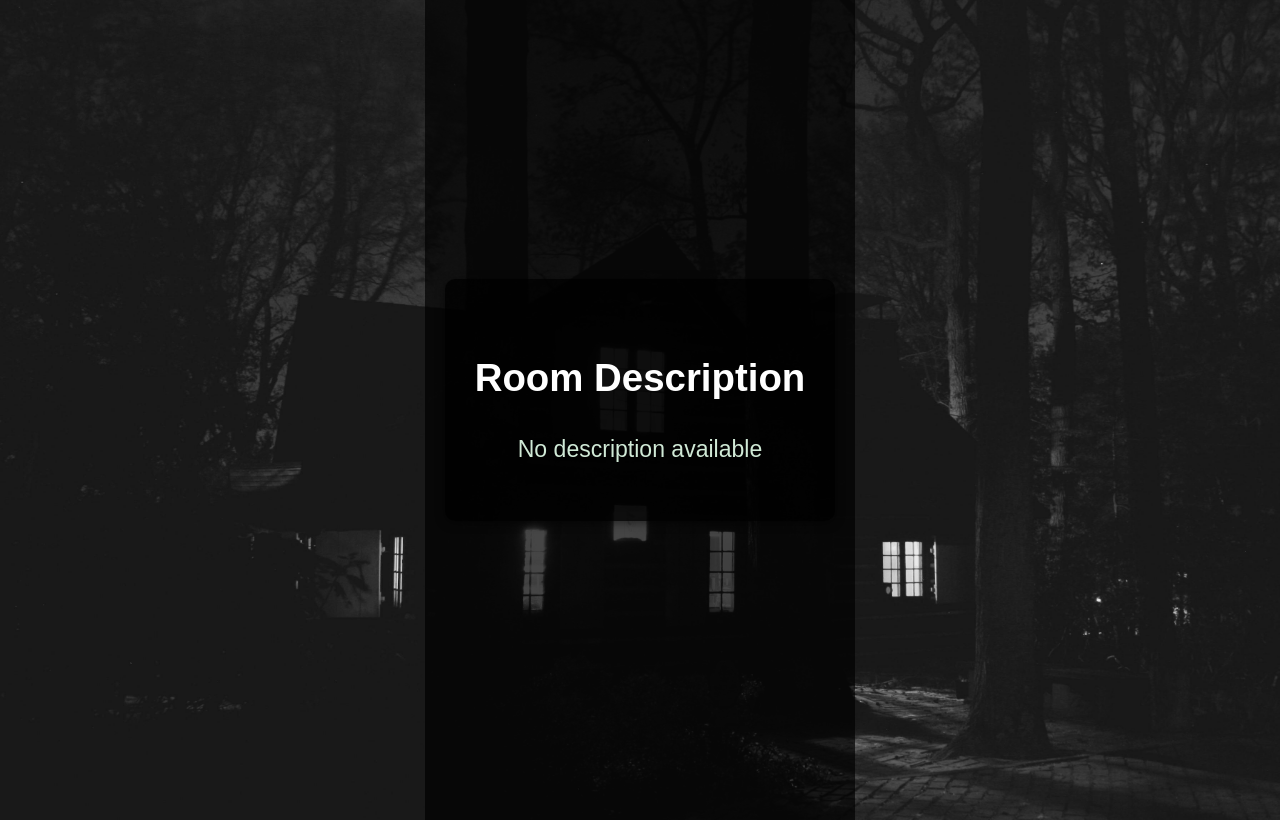
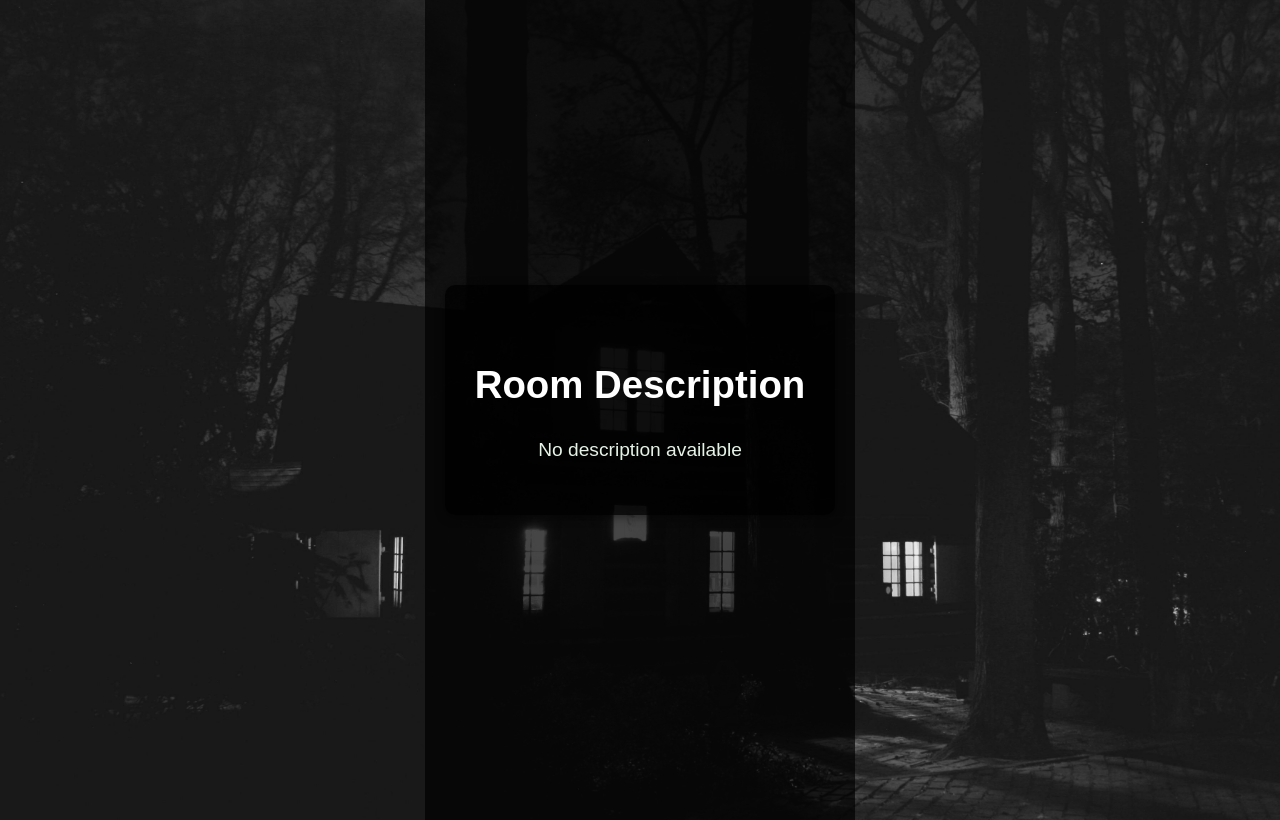
Before and after one commit to gracelo0717/touchgrass, a React (Vite) app: page /room-description in a window 1280 px wide. Built offline with nearby package versions, Linux system fonts and the light colour scheme.

Commit message:
update css for roomSelection

```diff
--- a/src/index.css
+++ b/src/index.css
@@ -153,8 +153,3 @@ body {
   margin-bottom: 20px;
   color: #ffffff;
 }
-
-.room-description p {
-  font-size: 1.2em;
-  color: #d0e9d6;
-}
```
